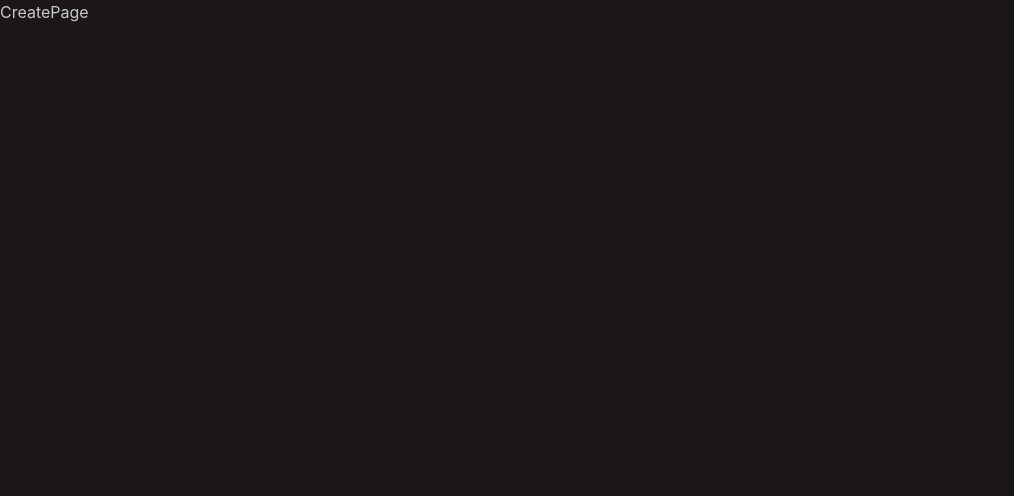
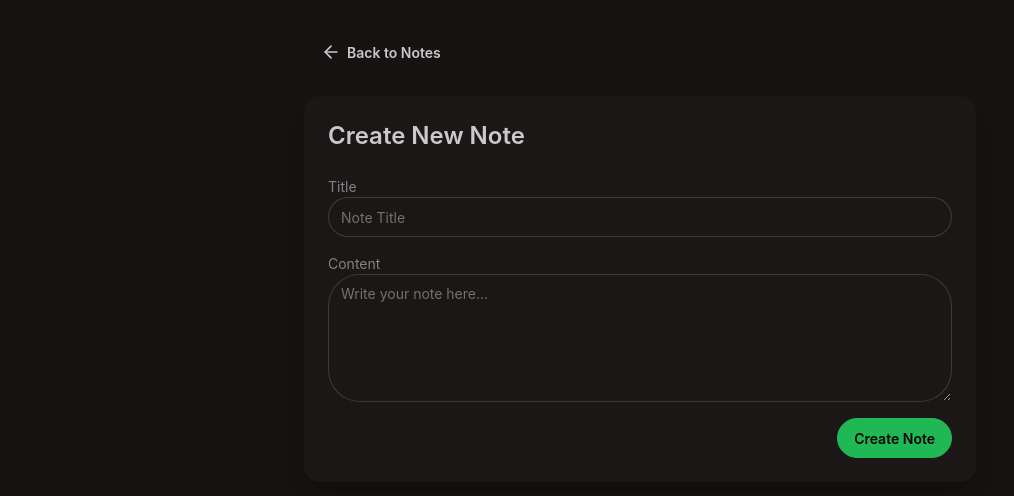
Before and after one commit to dishanta-adhikari/MERN-thinkbord-app, a React app in the folder frontend/: page /create in a window 1280 px wide. Shown: the top 496 px of the page, without its empty margins (0-1014 px from the left). Built offline with nearby package versions, Linux system fonts and the light colour scheme; the HTML template or start-up script is replaced by a standard one.

Commit message:
UI-updates

```diff
--- a/frontend/src/pages/CreatePage.jsx
+++ b/frontend/src/pages/CreatePage.jsx
@@ -1,9 +1,73 @@
-import React from 'react'
+import React, { useState } from "react";
+import { Link } from "react-router";
+import { ArrowLeftIcon } from "lucide-react";
 
 const CreatePage = () => {
+  const [title, setTitle] = useState("");
+  const [content, setContent] = useState("");
+  const [loading, setLoading] = useState(false);
+
+  const handleSubmit = (e) => {
+    e.preventDefault();
+  };
+
   return (
-    <div>CreatePage</div>
-  )
-}
+    <div className="min-h-screen bg-base-200">
+      <div className="container mx-auto px-4 py-8">
+        <div className="max-w-2xl mx-auto">
+          <Link to="/" className="btn btn-ghost mb-6">
+            <ArrowLeftIcon className="size-5" />
+            Back to Notes
+          </Link>
 
-export default CreatePage
+          <div className="card bg-base-100 shadow-xl">
+            <div className="card-body">
+              <h2 className="card-title text-2xl mb-4">Create New Note</h2>
+
+              <form onSubmit={handleSubmit}>
+                <div className="form-control mb-4">
+                  <label className="label">
+                    <span className="label-text">Title</span>
+                  </label>
+
+                  <input
+                    type="text"
+                    placeholder="Note Title"
+                    className="input input-bordered w-full"
+                    value={title}
+                    onChange={(e) => setTitle(e.target.value)}
+                  />
+                </div>
+
+                <div className="form-control mb-4">
+                  <label className="label">
+                    <span className="label-text">Content</span>
+                  </label>
+
+                  <textarea
+                    placeholder="Write your note here..."
+                    className="textarea textarea-bordered h-32 w-full"
+                    value={content}
+                    onChange={(e) => setContent(e.target.value)}
+                  />
+                </div>
+
+                <div className="card-actions justify-end">
+                  <button
+                    type="submit"
+                    className="btn btn-primary"
+                    disabled={loading}
+                  >
+                    {loading ? "Creating..." : "Create Note"}
+                  </button>
+                </div>
+              </form>
+            </div>
+          </div>
+        </div>
+      </div>
+    </div>
+  );
+};
+
+export default CreatePage;
--- a/frontend/src/pages/HomePage.jsx
+++ b/frontend/src/pages/HomePage.jsx
@@ -17,6 +17,7 @@
         const res = await axios.get("http://localhost:5001/api/notes");
 
         console.log(res.data);
+
         setNotes(res.data);
         setIsRateLimited(false);
       } catch (error) {
@@ -37,20 +38,32 @@
   }, []);
 
   return (
-    <div className="min-h-screen">
+    <div className="min-h-screen bg-base-200">
       <Navbar />
+
       {isRateLimited && <RateLimitedUI />}
 
       <div className="max-w-7xl mx-auto p-4 mt-6">
         {loading && (
-          <div className="text-center text-primary p-10">Loading notes...</div>
+          <div className="flex justify-center items-center py-20">
+            <span className="loading loading-spinner loading-lg"></span>
+          </div>
         )}
 
-        {notes.length > 0 && !isRateLimited && (
+        {!loading && !isRateLimited && notes.length > 0 && (
           <div className="grid grid-cols-1 md:grid-cols-2 lg:grid-cols-3 gap-4">
             {notes.map((note) => (
               <NoteCard key={note._id} note={note} />
             ))}
+          </div>
+        )}
+
+        {!loading && !isRateLimited && notes.length === 0 && (
+          <div className="text-center py-20">
+            <h2 className="text-2xl font-bold mb-2">No Notes Found</h2>
+            <p className="text-base-content/70">
+              Create your first note to get started.
+            </p>
           </div>
         )}
       </div>
```
